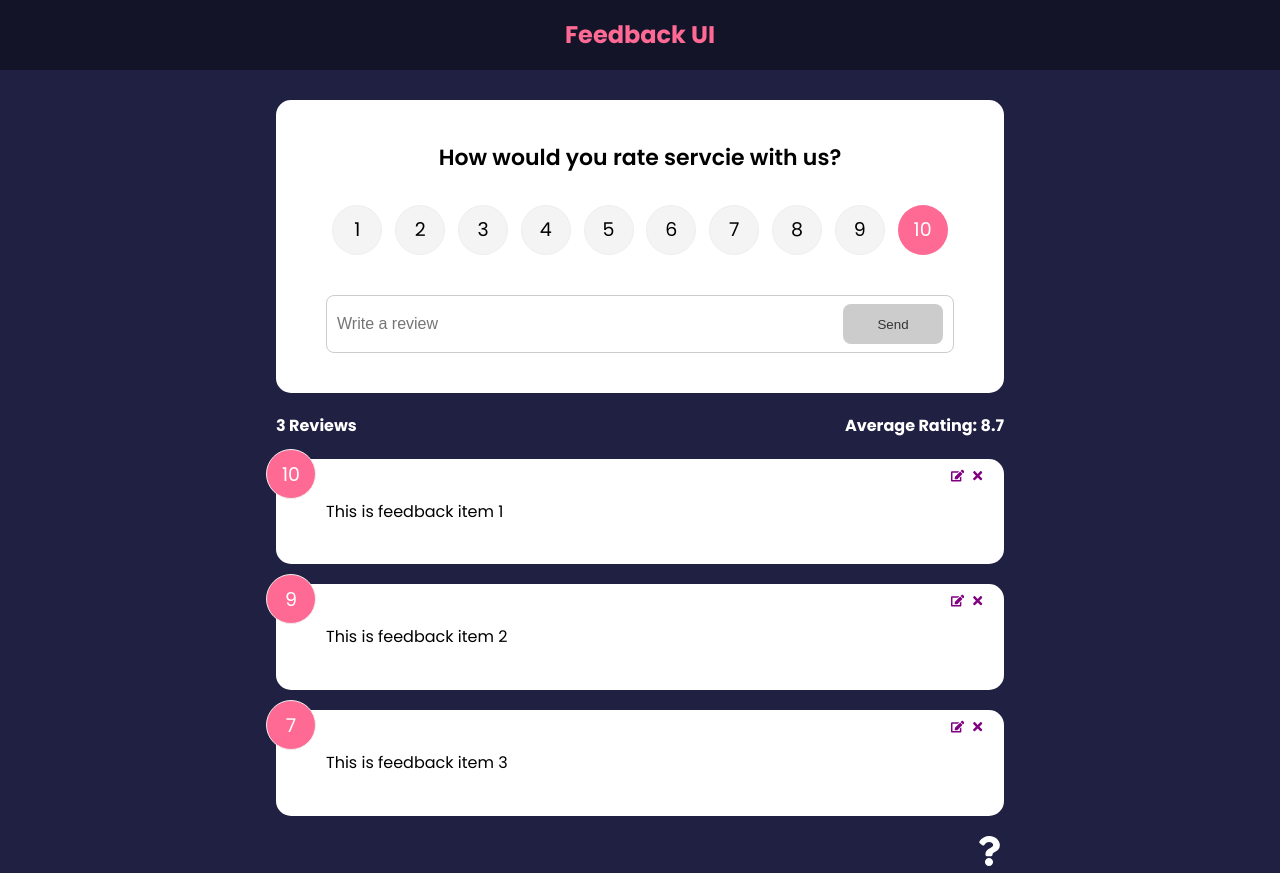
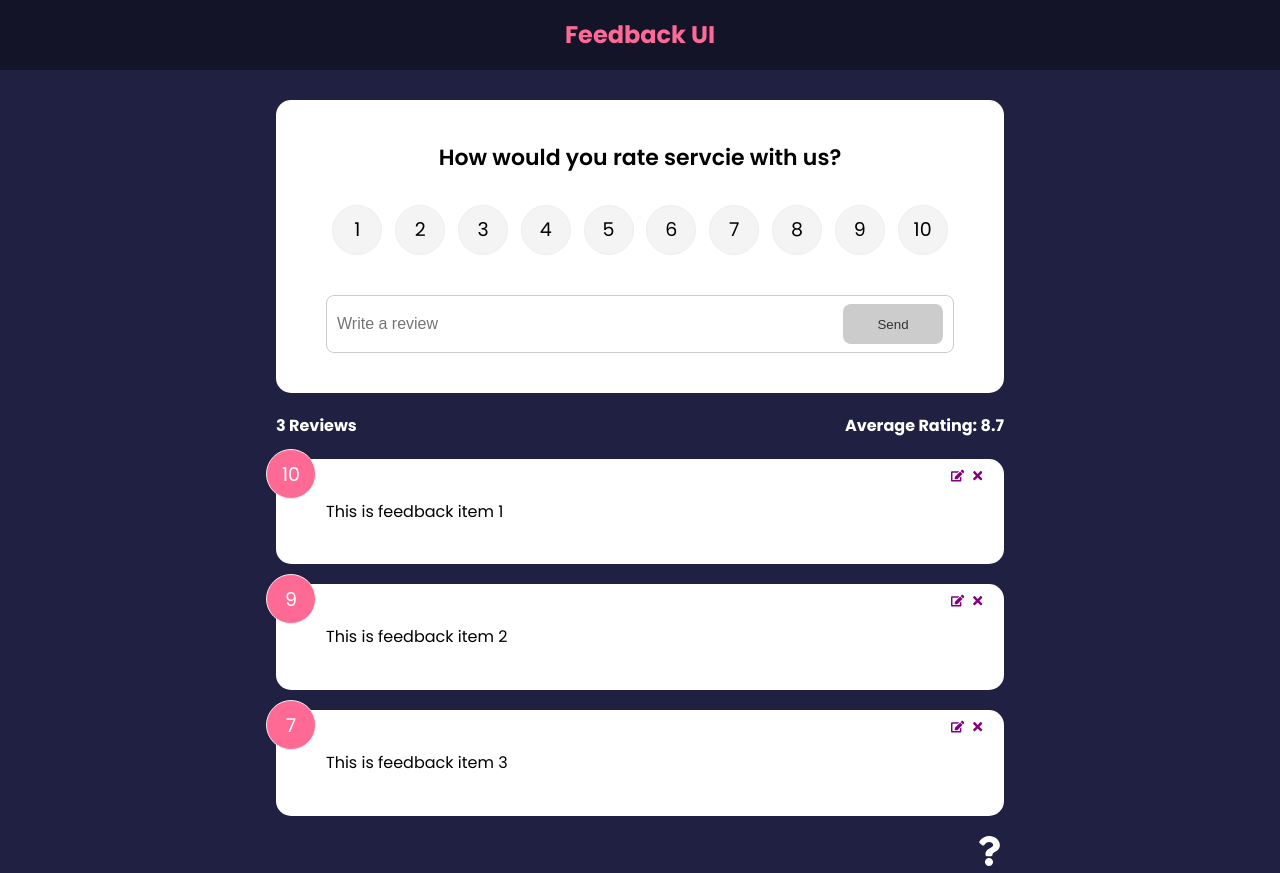
Before and after one commit to AhmedElyacoubiForJ/feedback-app, a React (Create React App) app: page / in a window 1280 px wide. Built offline with nearby package versions, Linux system fonts and the light colour scheme.

Commit message:
getting the feedback that to be updated in the form

```diff
--- a/src/components/FeedbackForm.jsx
+++ b/src/components/FeedbackForm.jsx
@@ -1,19 +1,28 @@
-import { useState, useContext } from "react";
+import { useState, useContext, useEffect } from "react";
 
 import FeedbackContext from "../context/FeedbackContext";
 import Card from "./shared/Card";
 import Button from "./shared/Button";
 import RatingSelect from "./RatingSelect";
+import FeedbackItem from "./FeedbackItem";
 
 function FeedbackForm() {
-  // exact what we want to use from context
-  // Fetch handler with the useContext Hook
-  const { addFeedback } = useContext(FeedbackContext);
-
   const [text, setText] = useState("");
   const [rating, setRating] = useState(10);
   const [btnDisabled, setBtnDisabled] = useState(true);
   const [message, setMessage] = useState("");
+
+  // exact what we want to use from context
+  // Fetch handler with the useContext Hook
+  const { addFeedback, feedbackObjectToBeEdited } = useContext(FeedbackContext);
+
+  useEffect(() => {
+    if(feedbackObjectToBeEdited.edit === true) {
+      setBtnDisabled(false)
+      setText(feedbackObjectToBeEdited.item.text)
+      setRating(feedbackObjectToBeEdited.item.rating)
+    }
+  },[feedbackObjectToBeEdited])
 
   const handleTextChange = (e) => {
     // validation
--- a/src/components/RatingSelect.jsx
+++ b/src/components/RatingSelect.jsx
@@ -1,7 +1,14 @@
-import { useState } from "react";
+import { useState, useContext, useEffect } from "react";
+
+import FeedbackContext from "../context/FeedbackContext";
 
 function RatingSelect({ select }) {
   const [selected, setSelected] = useState(10);
+
+  const { feedbackObjectToBeEdited } = useContext(FeedbackContext);
+  useEffect(() => {
+    setSelected(feedbackObjectToBeEdited.item.rating)
+  }, [feedbackObjectToBeEdited])
 
   const handleChange = (e) => {
     /*  console.log(typeof e.currentTarget.value) // is a string
--- a/src/context/FeedbackContext.jsx
+++ b/src/context/FeedbackContext.jsx
@@ -22,7 +22,7 @@ export const FeedbackProvider = ({ children }) => {
     },
   ]);
 
-  const [feedbackEdit, setFeedbackEdit] = useState({
+  const [feedbackObjectToBeEdited, setFeedbackObjectToBeEdited] = useState({
     item: {},
     edit: false,
   });
@@ -42,8 +42,7 @@ export const FeedbackProvider = ({ children }) => {
 
   // set item to be updated
   const editFeedback = (item) => {
-    console.log(item)
-    setFeedbackEdit({
+    setFeedbackObjectToBeEdited({
       item,
       edit: true,
     });
@@ -56,6 +55,7 @@ export const FeedbackProvider = ({ children }) => {
         deleteFeedback,
         addFeedback,
         editFeedback,
+        feedbackObjectToBeEdited,
       }}
     >
       {children}
```
